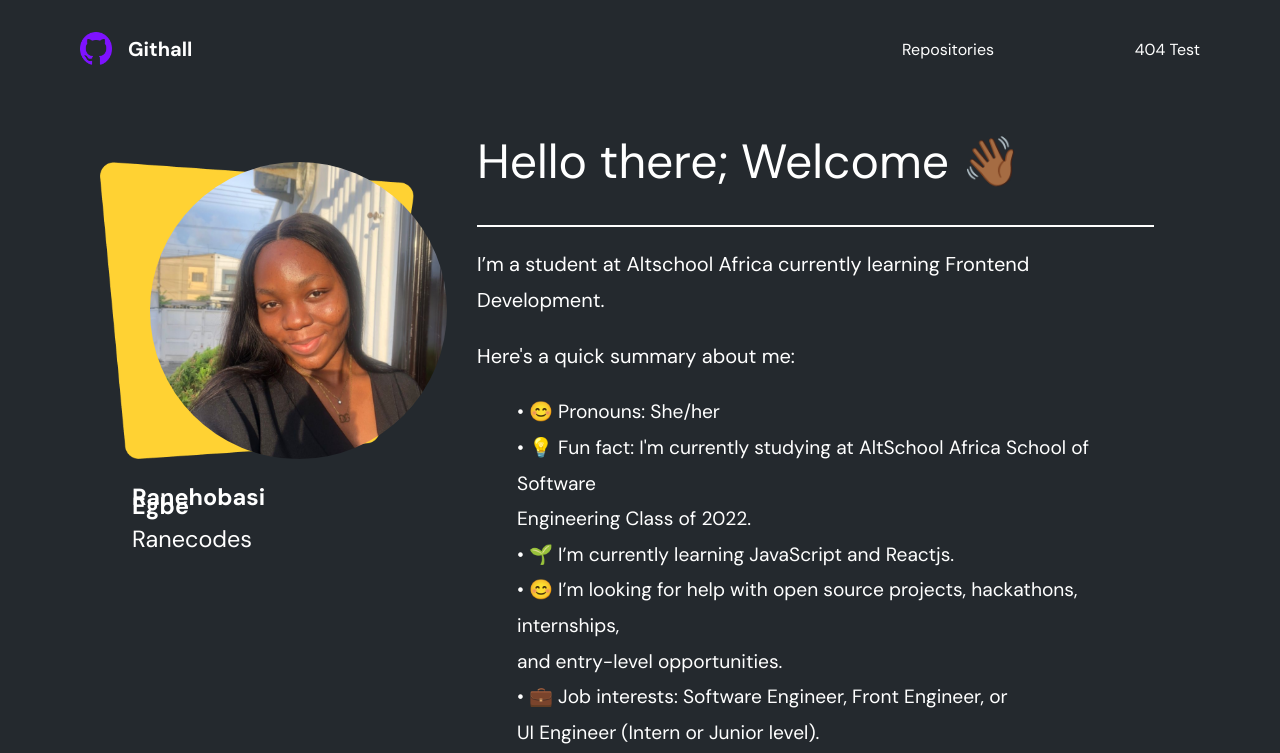
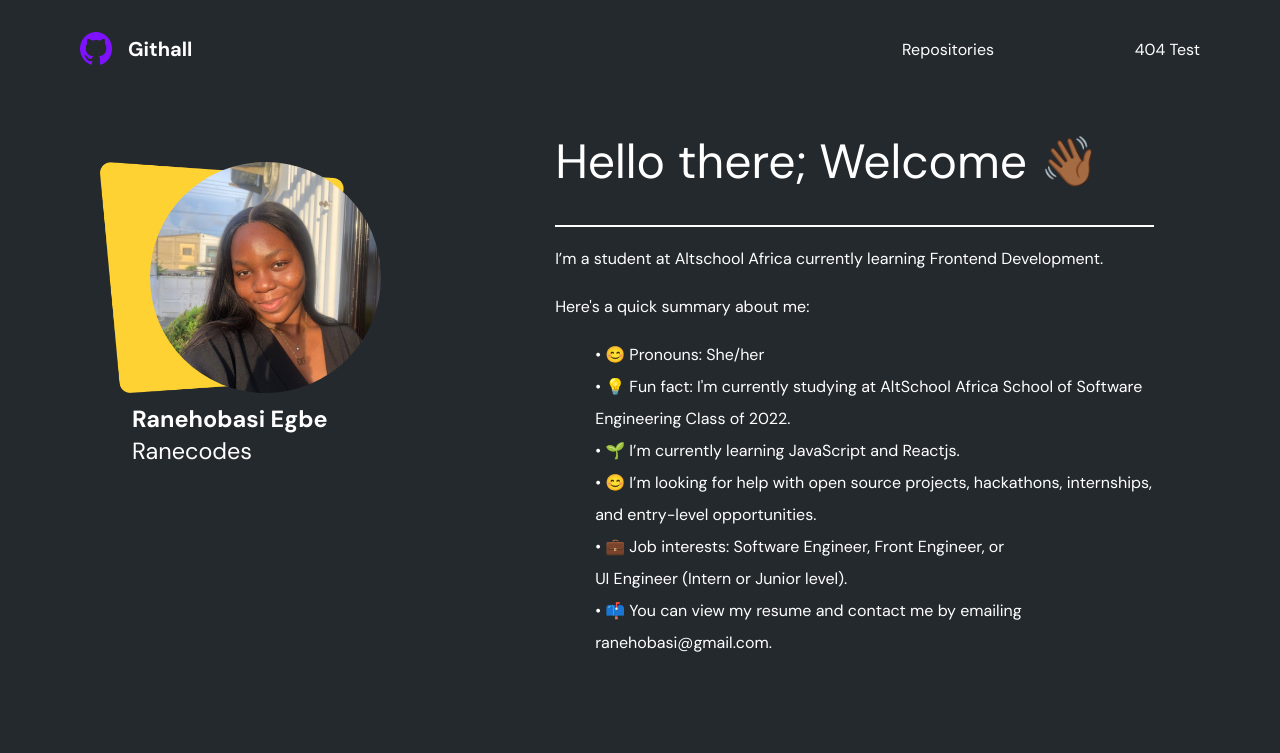
Before and after one commit to Ranecodes/AltschoolVueExam, a Vue app: page / in a window 1280 px wide. Shown: the top 753 px of the page. Built offline with nearby package versions, Linux system fonts and the light colour scheme.

Commit message:
whitespace removal first try

```diff
--- a/src/components/HomePage.vue
+++ b/src/components/HomePage.vue
@@ -176,16 +176,16 @@
 }
 
 .hero-section-text p {
-  font-size: 1.25rem;
+  font-size: 1rem;
   font-weight: 400;
 }
 .hero-section-text ul {
   display: block;
-  font-size: 1.2rem;
+  font-size: 1rem;
 }
 
 .hero-section-text-p {
-  line-height: 2.2275rem;
+  line-height: 2rem;
 }
 
                        /* Middle Section */
```
